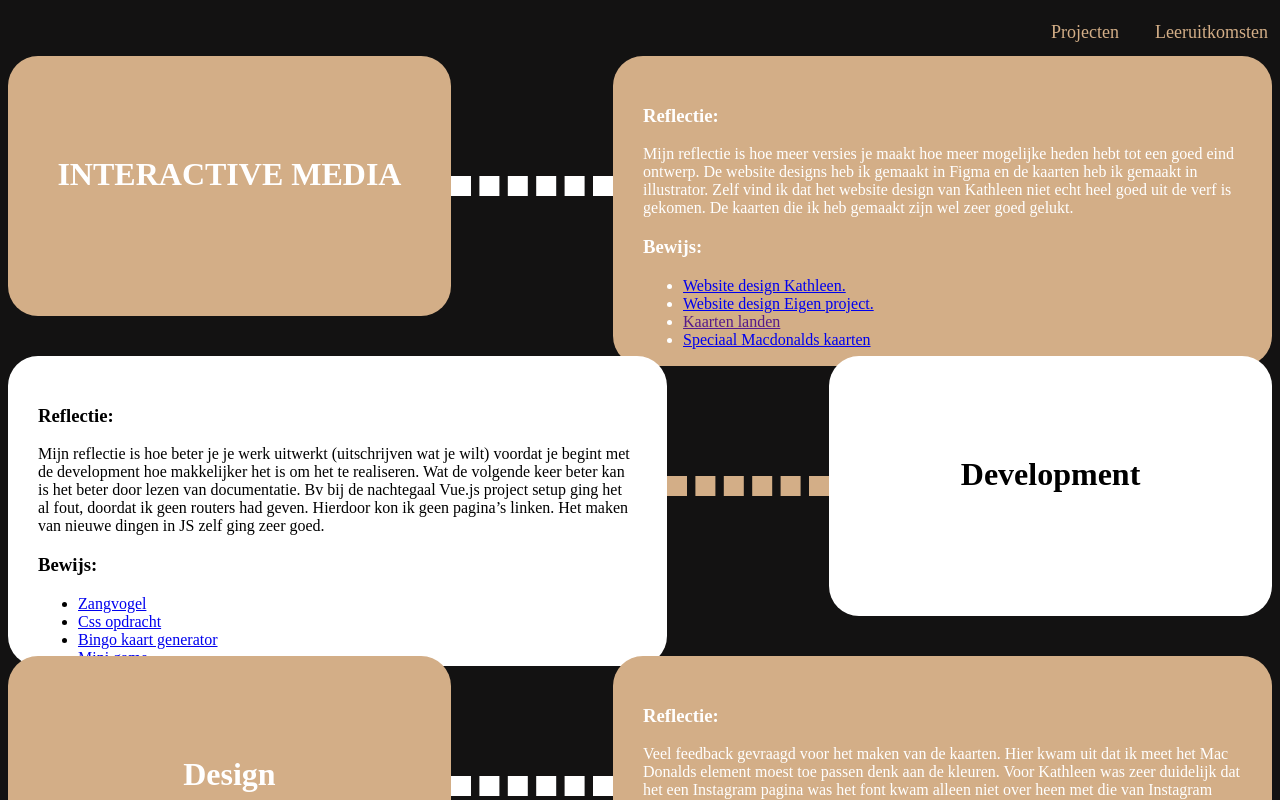
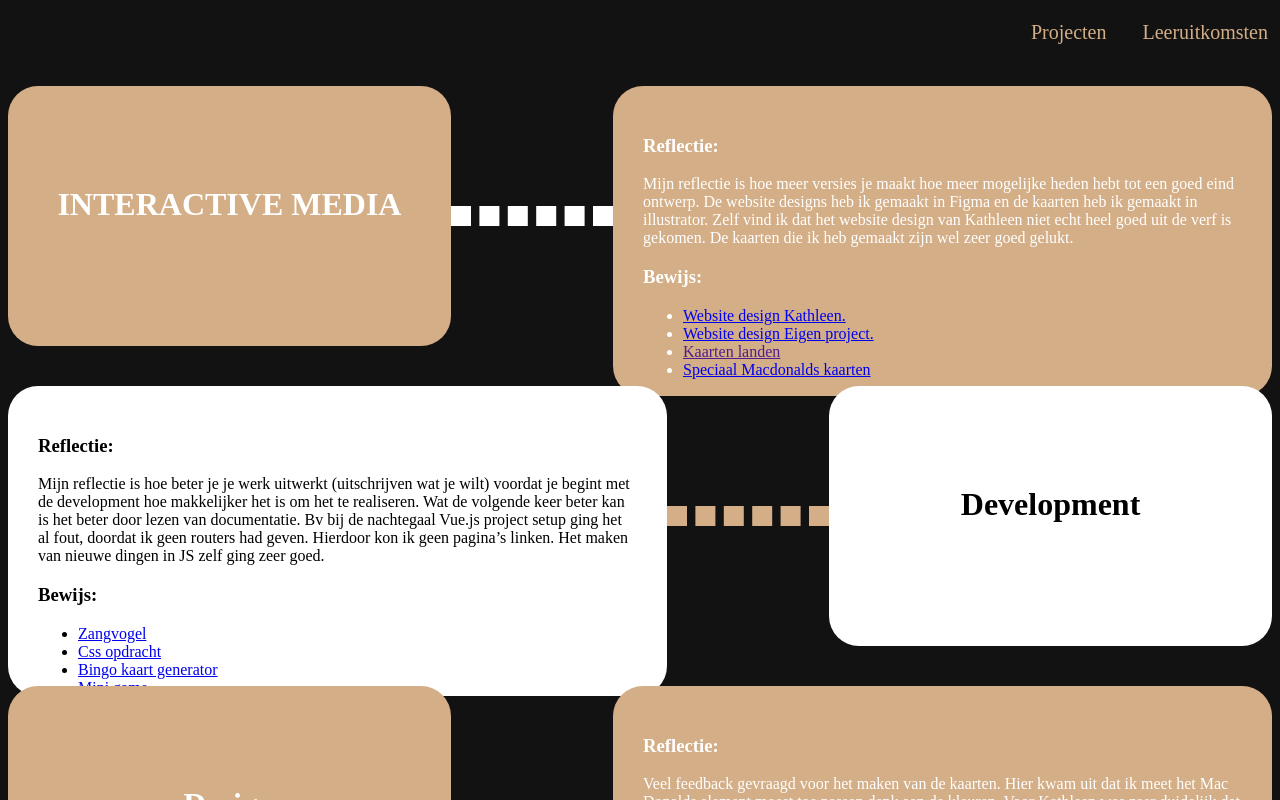
Before and after one commit to MUX-ON-WINDOWS/portofolioWebsite, a Vue app in the folder Portofolio Website/: page /leeruitkomsten in a window 1280 px wide. Shown: the top 800 px of the page. Built offline with nearby package versions, Linux system fonts and the light colour scheme.

Commit message:
fixed spacing

```diff
--- a/Portofolio Website/src/assets/main.css
+++ b/Portofolio Website/src/assets/main.css
@@ -89,7 +89,7 @@ nav {
 
 .navbar a {
   text-decoration: none;
-  font-size: large;
+  font-size: 20px;
   padding-right: 20px;
   color: #D3AE87;
 }
@@ -105,6 +105,7 @@ nav {
   justify-content: space-between;
   width: 100%;
   height: 200vh;
+  margin-top: 30px;
 }
 .container_row {
   display: flex;
```
